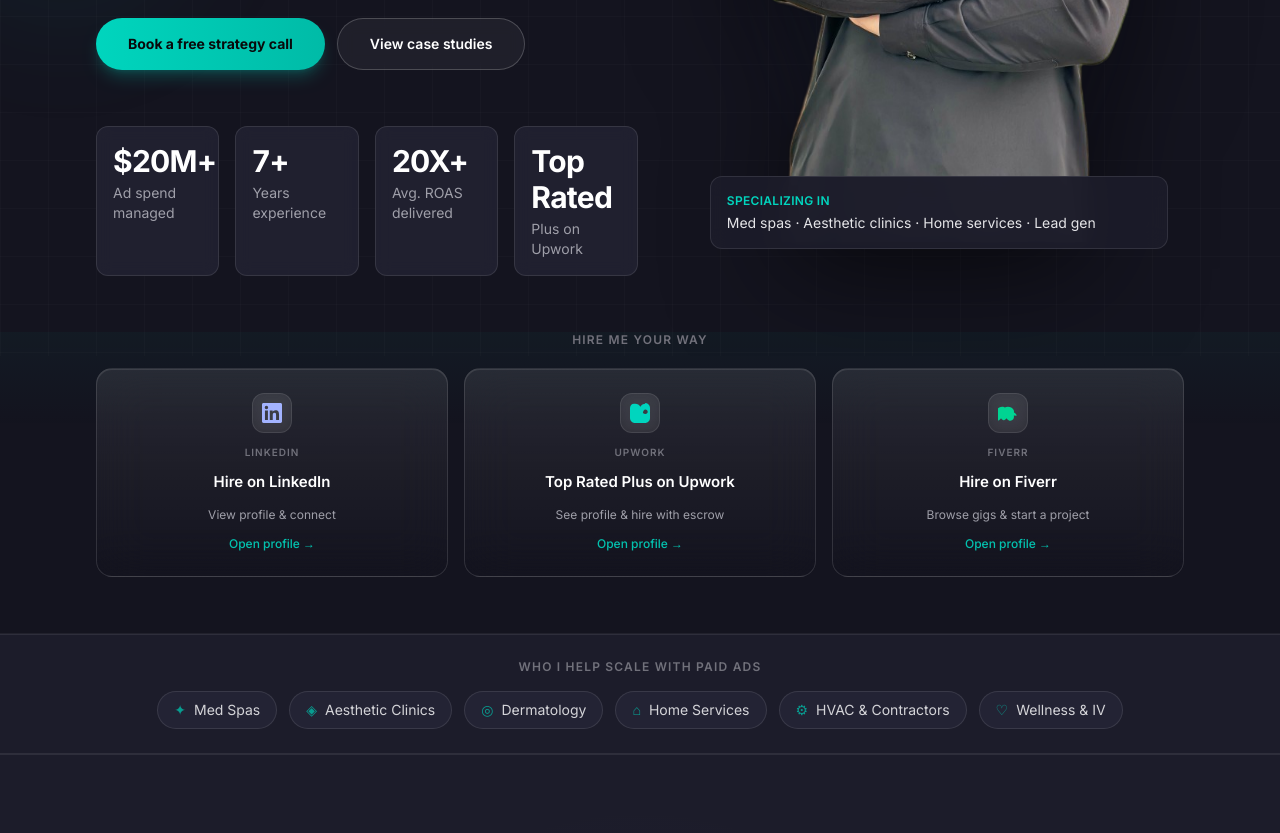
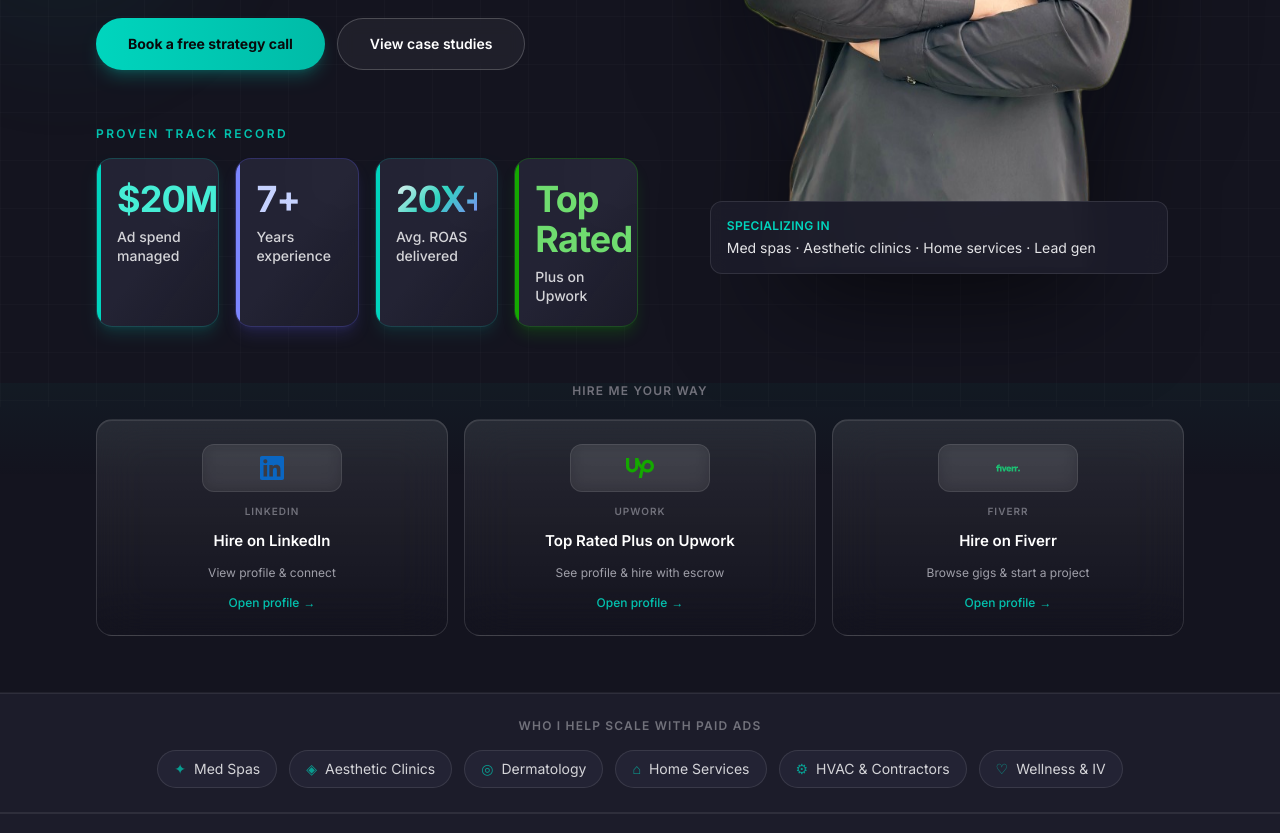
Before and after one commit to asmat16/marketing-with-asmat, a Next.js app: page / in a window 1280 px wide. Shown: the part 560-1393 px from the top of the page. Built offline with nearby package versions, Linux system fonts and the light colour scheme.

Commit message:
Improve hire channel logos, hovers, and hero stats prominence.

```diff
--- a/src/components/Hero.tsx
+++ b/src/components/Hero.tsx
@@ -82,9 +82,7 @@ export function Hero() {
             className="mt-10 flex flex-col gap-3 sm:flex-row sm:items-center"
           >
             <Link
-              href={siteConfig.links.calendly}
-              target="_blank"
-              rel="noopener noreferrer"
+              href={siteConfig.links.book}
               className="group inline-flex h-13 items-center justify-center rounded-full bg-gradient-to-r from-teal-400 to-teal-500 px-8 text-sm font-bold text-zinc-950 shadow-lg shadow-teal-500/25 transition-all hover:shadow-teal-500/40 hover:brightness-110"
             >
               Book a free strategy call
@@ -97,27 +95,80 @@ export function Hero() {
             </Link>
           </motion.div>
 
-          <motion.dl
+          <motion.div
             custom={4}
             initial="hidden"
             animate="visible"
             variants={fadeUp}
-            className="mt-14 grid grid-cols-2 gap-4 sm:grid-cols-4"
+            className="mt-12 sm:mt-14"
           >
-            {heroStats.map((stat) => (
+            <p className="mb-4 text-xs font-semibold tracking-[0.2em] text-teal-400/90 uppercase">
+              Proven track record
+            </p>
+            <dl className="grid grid-cols-2 gap-3 sm:grid-cols-4 sm:gap-4">
+              {heroStats.map((stat, index) => {
+                const accents = [
+                  {
+                    bar: "bg-teal-400",
+                    border: "border-teal-500/25",
+                    glow: "shadow-teal-500/15",
+                    hoverBorder: "hover:border-teal-400/50",
+                    hoverGlow: "hover:shadow-teal-500/25",
+                    value: "text-teal-300",
+                  },
+                  {
+                    bar: "bg-indigo-400",
+                    border: "border-indigo-500/25",
+                    glow: "shadow-indigo-500/15",
+                    hoverBorder: "hover:border-indigo-400/50",
+                    hoverGlow: "hover:shadow-indigo-500/25",
+                    value: "text-indigo-200",
+                  },
+                  {
+                    bar: "bg-teal-400",
+                    border: "border-teal-500/20",
+                    glow: "shadow-teal-500/10",
+                    hoverBorder: "hover:border-teal-400/45",
+                    hoverGlow: "hover:shadow-teal-500/20",
+                    value: "text-gradient",
+                  },
+                  {
+                    bar: "bg-[#14A800]",
+                    border: "border-[#14A800]/30",
+                    glow: "shadow-[#14A800]/20",
+                    hoverBorder: "hover:border-[#14A800]/55",
+                    hoverGlow: "hover:shadow-[#14A800]/30",
+                    value: "text-[#6fdc6f]",
+                  },
+                ] as const;
+                const accent = accents[index] ?? accents[0];
+
+                return (
                   <div
                     key={stat.label}
-                className="card-hover rounded-xl border border-white/10 bg-[var(--card)]/80 p-4 backdrop-blur-sm"
+                    className={`group relative overflow-hidden rounded-2xl border bg-gradient-to-br from-[var(--card)] via-[var(--card)] to-[var(--surface)]/90 p-4 shadow-lg backdrop-blur-md transition-all duration-300 ease-out hover:-translate-y-1 sm:p-5 ${accent.border} ${accent.glow} ${accent.hoverBorder} ${accent.hoverGlow}`}
                   >
-                <dt className="text-2xl font-bold tracking-tight text-white sm:text-3xl">
+                    <span
+                      aria-hidden
+                      className={`absolute left-0 top-0 h-full w-1 ${accent.bar} transition-all duration-300 group-hover:w-1.5`}
+                    />
+                    <span
+                      aria-hidden
+                      className="pointer-events-none absolute -right-6 -top-6 h-20 w-20 rounded-full bg-white/[0.03] blur-2xl transition-opacity duration-300 group-hover:opacity-100"
+                    />
+                    <dt
+                      className={`relative text-2xl font-bold tracking-tight sm:text-[1.75rem] lg:text-4xl ${accent.value}`}
+                    >
                       {stat.value}
                     </dt>
-                <dd className="mt-1 text-xs text-zinc-400 sm:text-sm">
+                    <dd className="relative mt-2 text-xs font-medium leading-snug text-zinc-300 transition-colors duration-300 group-hover:text-zinc-100 sm:text-sm">
                       {stat.label}
                     </dd>
                   </div>
-            ))}
-          </motion.dl>
+                );
+              })}
+            </dl>
+          </motion.div>
         </div>
 
         <motion.div
--- a/src/components/HireChannels.tsx
+++ b/src/components/HireChannels.tsx
@@ -1,5 +1,19 @@
+import Image from "next/image";
 import Link from "next/link";
 import { siteConfig } from "@/lib/site";
+
+function LinkedInLogo({ className }: { className?: string }) {
+  return (
+    <svg
+      viewBox="0 0 24 24"
+      className={className}
+      fill="currentColor"
+      aria-hidden
+    >
+      <path d="M20.447 20.452h-3.554v-5.569c0-1.328-.027-3.037-1.852-3.037-1.853 0-2.136 1.445-2.136 2.939v5.667H9.351V9h3.414v1.561h.046c.477-.9 1.637-1.85 3.37-1.85 3.601 0 4.267 2.37 4.267 5.455v6.286zM5.337 7.433a2.062 2.062 0 01-2.063-2.065 2.064 2.064 0 112.063 2.065zm1.782 13.019H3.555V9h3.564v11.452zM22.225 0H1.771C.792 0 0 .774 0 1.729v20.542C0 23.227.792 24 1.771 24h20.451C23.2 24 24 23.227 24 22.271V1.729C24 .774 23.2 0 22.222 0h.003z" />
+    </svg>
+  );
+}
 
 const channels = [
   {
@@ -7,42 +21,70 @@ const channels = [
     title: "Hire on LinkedIn",
     description: "View profile & connect",
     href: siteConfig.links.linkedin,
-    icon: (
-      <svg viewBox="0 0 24 24" className="h-5 w-5" fill="currentColor" aria-hidden>
-        <path d="M20.447 20.452h-3.554v-5.569c0-1.328-.027-3.037-1.852-3.037-1.853 0-2.136 1.445-2.136 2.939v5.667H9.351V9h3.414v1.561h.046c.477-.9 1.637-1.85 3.37-1.85 3.601 0 4.267 2.37 4.267 5.455v6.286zM5.337 7.433a2.062 2.062 0 01-2.063-2.065 2.064 2.064 0 112.063 2.065zm1.782 13.019H3.555V9h3.564v11.452zM22.225 0H1.771C.792 0 0 .774 0 1.729v20.542C0 23.227.792 24 1.771 24h20.451C23.2 24 24 23.227 24 22.271V1.729C24 .774 23.2 0 22.222 0h.003z" />
-      </svg>
-    ),
-    hoverBorder: "hover:border-indigo-400/35",
-    hoverGlow: "group-hover:shadow-indigo-500/10",
-    iconColor: "text-indigo-300 group-hover:text-indigo-200",
+    logo: <LinkedInLogo className="h-6 w-6" />,
+    idleBorder: "border-white/12",
+    idleBg:
+      "bg-gradient-to-b from-white/[0.09] via-white/[0.04] to-transparent",
+    hoverBorder: "hover:border-[#0A66C2]/50",
+    hoverBg:
+      "hover:bg-gradient-to-b hover:from-[#0A66C2]/20 hover:via-[#0A66C2]/8 hover:to-transparent",
+    hoverShadow: "hover:shadow-[#0A66C2]/25",
+    iconWrap:
+      "border-white/10 bg-white/5 text-[#0A66C2] group-hover:border-[#0A66C2]/40 group-hover:bg-[#0A66C2]/15 group-hover:text-[#70b5f9]",
+    titleHover: "group-hover:text-[#70b5f9]",
+    ctaHover: "group-hover:text-[#70b5f9]",
   },
   {
     platform: "Upwork",
     title: "Top Rated Plus on Upwork",
     description: "See profile & hire with escrow",
     href: siteConfig.links.upwork,
-    icon: (
-      <svg viewBox="0 0 24 24" className="h-5 w-5" fill="currentColor" aria-hidden>
-        <path d="M18.561 13.158c-1.102 0-2.135-.467-3.074-1.227l.228-1.076.008-.042c.207-1.143.849-3.06 2.839-3.06 1.492 0 2.703 1.212 2.703 2.703-.001 1.489-1.212 2.702-2.704 2.702zm0-12.158c-2.669 0-4.872 1.364-6.127 3.633-1.224-2.269-3.427-3.633-6.127-3.633C2.691 0 0 2.691 0 6v12c0 3.309 2.691 6 6 6h12c3.309 0 6-2.691 6-6V6c0-3.309-2.691-6-6-6z" />
-      </svg>
+    logo: (
+      <Image
+        src="/brand/logos/platform-upwork.svg"
+        alt=""
+        width={24}
+        height={24}
+        className="h-7 w-7"
+      />
     ),
-    hoverBorder: "hover:border-teal-400/40",
-    hoverGlow: "group-hover:shadow-teal-500/15",
-    iconColor: "text-teal-400 group-hover:text-teal-300",
+    idleBorder: "border-white/12",
+    idleBg:
+      "bg-gradient-to-b from-white/[0.09] via-white/[0.04] to-transparent",
+    hoverBorder: "hover:border-[#14A800]/50",
+    hoverBg:
+      "hover:bg-gradient-to-b hover:from-[#14A800]/20 hover:via-[#14A800]/8 hover:to-transparent",
+    hoverShadow: "hover:shadow-[#14A800]/25",
+    iconWrap:
+      "border-white/10 bg-white/[0.06] group-hover:border-[#14A800]/45 group-hover:bg-[#14A800]/12",
+    titleHover: "group-hover:text-[#6fdc6f]",
+    ctaHover: "group-hover:text-[#6fdc6f]",
   },
   {
     platform: "Fiverr",
     title: "Hire on Fiverr",
     description: "Browse gigs & start a project",
     href: siteConfig.links.fiverr,
-    icon: (
-      <svg viewBox="0 0 24 24" className="h-5 w-5" fill="currentColor" aria-hidden>
-        <path d="M22.436 15.227c-.473-1.756-1.697-3.184-3.293-3.775.479-2.829-1.24-4.751-3.306-5.928-2.572-1.507-5.937-.962-7.557-.22l-.22.096-.096-.22C7.354 4.365 3.988 3.82 1.416 5.327c-2.066 1.177-3.785 3.099-3.306 5.928-1.596.591-2.82 2.019-3.293 3.775-.653 2.422.479 4.713 2.306 5.671 1.077.591 2.306.653 3.477.22 1.24-.479 2.306-1.417 3.099-2.572.653 1.24 1.827 2.093 3.184 2.306 1.357-.213 2.531-1.066 3.184-2.306.793 1.155 1.859 2.093 3.099 2.572 1.171.433 2.4.371 3.477-.22 1.827-.958 2.959-3.249 2.306-5.671z" />
-      </svg>
+    logo: (
+      <Image
+        src="/brand/logos/platform-fiverr.svg"
+        alt=""
+        width={24}
+        height={24}
+        className="h-6 w-auto min-w-[4.5rem]"
+      />
     ),
-    hoverBorder: "hover:border-emerald-400/35",
-    hoverGlow: "group-hover:shadow-emerald-500/10",
-    iconColor: "text-emerald-400 group-hover:text-emerald-300",
+    idleBorder: "border-white/12",
+    idleBg:
+      "bg-gradient-to-b from-white/[0.09] via-white/[0.04] to-transparent",
+    hoverBorder: "hover:border-[#1DBF73]/50",
+    hoverBg:
+      "hover:bg-gradient-to-b hover:from-[#1DBF73]/20 hover:via-[#1DBF73]/8 hover:to-transparent",
+    hoverShadow: "hover:shadow-[#1DBF73]/25",
+    iconWrap:
+      "border-white/10 bg-white/[0.06] group-hover:border-[#1DBF73]/45 group-hover:bg-[#1DBF73]/12",
+    titleHover: "group-hover:text-[#5ee9a8]",
+    ctaHover: "group-hover:text-[#5ee9a8]",
   },
 ] as const;
 
@@ -67,27 +109,40 @@ export function HireChannels() {
                 href={channel.href}
                 target="_blank"
                 rel="noopener noreferrer"
-                className={`card-hover group flex h-full flex-col items-center gap-3 rounded-2xl border border-white/12 bg-gradient-to-b from-white/[0.09] via-white/[0.04] to-transparent px-5 py-6 text-center shadow-[inset_0_1px_0_0_rgba(255,255,255,0.1)] backdrop-blur-xl transition-colors ${channel.hoverBorder} ${channel.hoverGlow}`}
+                className={`group relative flex h-full flex-col items-center gap-3 overflow-hidden rounded-2xl border px-5 py-6 text-center shadow-[inset_0_1px_0_0_rgba(255,255,255,0.1)] backdrop-blur-xl transition-all duration-300 ease-out hover:-translate-y-1.5 hover:scale-[1.02] hover:shadow-xl ${channel.idleBorder} ${channel.idleBg} ${channel.hoverBorder} ${channel.hoverBg} ${channel.hoverShadow}`}
               >
                 <span
-                  className={`flex h-10 w-10 items-center justify-center rounded-xl border border-white/10 bg-white/5 backdrop-blur-sm ${channel.iconColor}`}
+                  aria-hidden
+                  className="pointer-events-none absolute inset-0 opacity-0 transition-opacity duration-300 group-hover:opacity-100"
+                  style={{
+                    background:
+                      "radial-gradient(ellipse 80% 60% at 50% 0%, rgba(255,255,255,0.06), transparent 70%)",
+                  }}
+                />
+                <span
+                  className={`relative flex h-12 w-full max-w-[140px] items-center justify-center rounded-xl border px-3 backdrop-blur-sm transition-all duration-300 group-hover:scale-105 ${channel.iconWrap}`}
                 >
-                  {channel.icon}
+                  {channel.logo}
                 </span>
-                <span className="text-[10px] font-semibold tracking-widest text-zinc-500 uppercase">
+                <span className="relative text-[10px] font-semibold tracking-widest text-zinc-500 uppercase transition-colors duration-300 group-hover:text-zinc-400">
                   {channel.platform}
                 </span>
-                <span className="text-sm font-semibold leading-snug text-white sm:text-[0.9375rem]">
+                <span
+                  className={`relative text-sm font-semibold leading-snug text-white transition-colors duration-300 sm:text-[0.9375rem] ${channel.titleHover}`}
+                >
                   {channel.title}
                 </span>
-                <span className="text-xs leading-relaxed text-zinc-400">
+                <span className="relative text-xs leading-relaxed text-zinc-400 transition-colors duration-300 group-hover:text-zinc-300">
                   {channel.description}
                 </span>
                 <span
-                  className="mt-auto text-xs font-medium text-teal-400/90 transition-colors group-hover:text-teal-300"
+                  className={`relative mt-auto inline-flex items-center gap-1 text-xs font-medium text-teal-400/90 transition-all duration-300 group-hover:translate-x-0.5 ${channel.ctaHover}`}
                   aria-hidden
                 >
-                  Open profile →
+                  Open profile
+                  <span className="transition-transform duration-300 group-hover:translate-x-1">
+                    →
+                  </span>
                 </span>
               </Link>
             </li>
```
Also changed, not shown: public/brand/logos/platform-fiverr.svg (added), public/brand/logos/platform-upwork.svg (added). Lines whose indentation alone changed are shown as unchanged.
